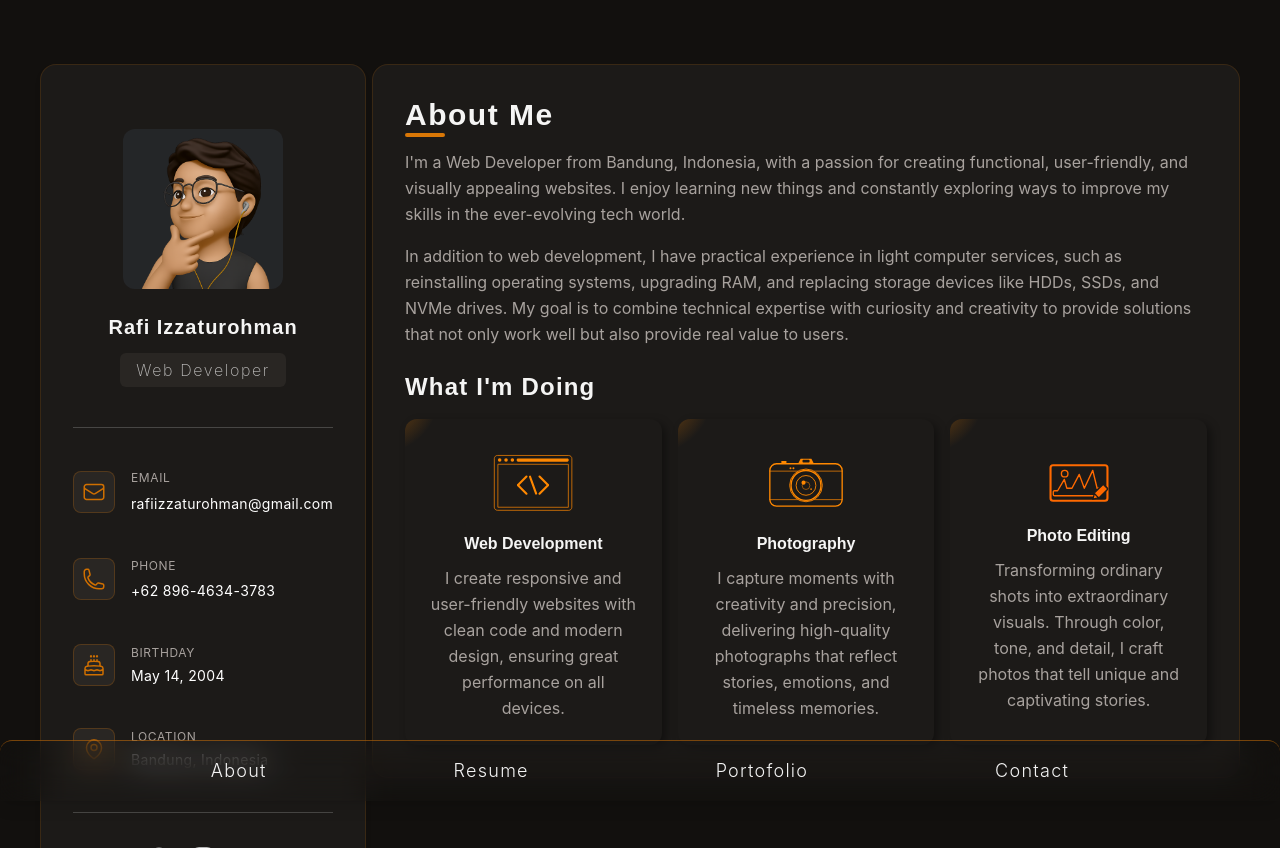
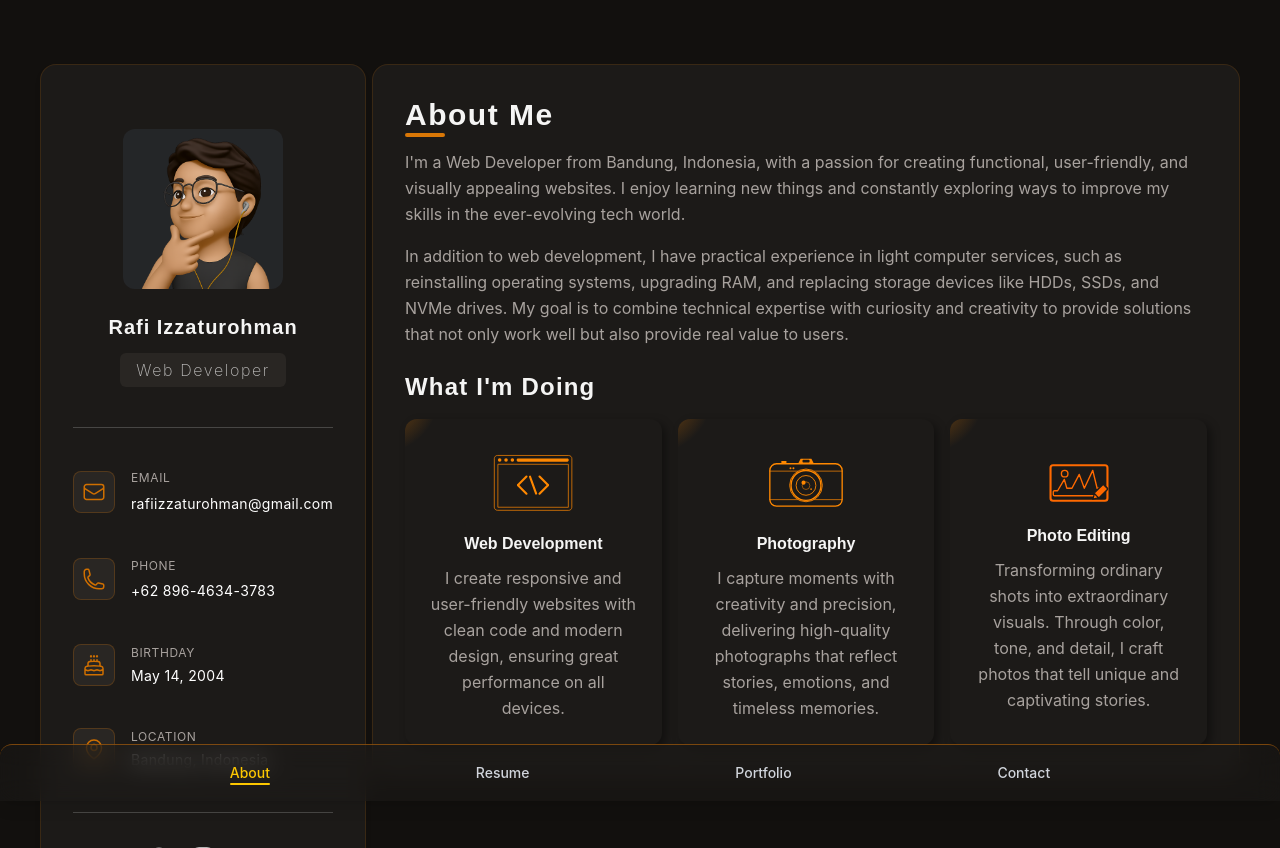
Before and after one commit to rafiizzaturohman/gluon, a Next.js app: page / in a window 1280 px wide. Built offline with nearby package versions, Linux system fonts and the light colour scheme.

Commit message:
Content Update

```diff
--- a/src/app/icons.tsx
+++ b/src/app/icons.tsx
@@ -4,3 +4,4 @@ export { default as LinkedInIcon } from "./icons/linkedin";
 export { default as WebDevIcon } from "./icons/webDev";
 export { default as CameraIcon } from "./icons/camera";
 export { default as PhotoEditIcon } from "./icons/photoedit";
+export { default as BookIcon } from "./icons/book";
--- /dev/null
+++ b/src/app/icons/book.tsx
@@ -0,0 +1,28 @@
+const BookIcon = ({ className }: { className?: string }) => {
+  return (
+    <svg
+      xmlns="http://www.w3.org/2000/svg"
+      viewBox="0 0 300 300"
+      shapeRendering="geometricPrecision"
+      textRendering="geometricPrecision"
+      className={`${className} fill-current`}
+    >
+      <path
+        d="M6,22.098332C6,22.098332,67.703927,-8.604955,129.407855,0c3.313708,0,6,2.686292,6,6v174.675341c0,3.313708-2.686292,6-6,6-61.703928-5.999994-90.591702-6.000005-129.407856,12.158492-3.313708,0,.000001,3.313712.000001.000004L0,30.434589c0-5.728325,6-8.336257,6-8.336257Z"
+        transform="matrix(1 0 0 1.329197 150.000012 17.824398)"
+        fill="none"
+        stroke="currentColor"
+        strokeWidth="20"
+      />
+      <path
+        d="M6,22.098332C6,22.098332,67.703927,-8.604955,129.407855,0c3.313708,0,6,2.686292,6,6v174.675341c0,3.313708-2.686292,6-6,6C67.703927,180.675347,38.816154,180.675344,0,198.833841c-3.313708,0,0,3.313704,0-.000004L0,30.434589c0-5.728325,6-8.336257,6-8.336257Z"
+        transform="matrix(-1 0 0 1.329197 150.000011 17.824398)"
+        fill="none"
+        stroke="currentColor"
+        strokeWidth="20"
+      />
+    </svg>
+  );
+};
+
+export default BookIcon;
--- a/src/app/page.tsx
+++ b/src/app/page.tsx
@@ -1,21 +1,26 @@
+"use client";
+
 import ContentCard from "@/components/contentCard";
 import NavBar from "@/components/navbar";
 import MyPersonal from "@/components/personal";
+import { useState } from "react";
 
 const Home = () => {
+  const [activeTab, setActiveTab] = useState("about");
+
   return (
     <main
       className="min-h-screen flex flex-col md:flex-row gap-2 lg:gap-8
       px-3 sm:px-4 md:px-6 lg:px-10 py-4 pb-14 md:py-10 lg:py-16"
     >
       {/* NavBar */}
-      <NavBar />
+      <NavBar activeTab={activeTab} setActiveTab={setActiveTab} />
 
       {/* Left Fixed Card */}
       <MyPersonal />
 
       {/* Right Scrollable Card */}
-      <ContentCard />
+      <ContentCard activeTab={activeTab} />
     </main>
   );
 };
--- a/src/components/about.tsx
+++ b/src/components/about.tsx
@@ -4,7 +4,7 @@ import WhatIDo from "./card-content/about/whatido";
 
 const AboutMe = () => {
   return (
-    <section className="space-y-6">
+    <section className="content-card space-y-6">
       <div className="space-y-3">
         <h1 className="main-page-title">About Me</h1>
 
--- a/src/components/contentCard.tsx
+++ b/src/components/contentCard.tsx
@@ -1,11 +1,23 @@
+"use client";
+
 import AboutMe from "./about";
+import MyResume from "./resume";
 
-const ContentCard = () => {
+type Props = {
+  activeTab: string;
+};
+
+const ContentCard = ({ activeTab }: Props) => {
   return (
-    <section className="flex-1 overflow-y-auto">
-      <div className="content-card">
-        <AboutMe />
-      </div>
+    <section className="flex-1 h-full pb-1.5 overflow-hidden">
+      {activeTab === "about" && <AboutMe />}
+      {activeTab === "resume" && <MyResume />}
+      {activeTab === "portfolio" && (
+        <h1 className="text-2xl font-bold">Portofolio Section</h1>
+      )}
+      {activeTab === "contact" && (
+        <h1 className="text-2xl font-bold">Contact Section</h1>
+      )}
     </section>
   );
 };
--- a/src/components/data/profileInfo.ts
+++ b/src/components/data/profileInfo.ts
@@ -17,7 +17,7 @@ export const profileInfo: ProfileItem[] = [
     label: "email",
     value: "rafiizzaturohman@gmail.com",
     icon: EnvelopeIcon,
-    link: "mailto:rafiizzaturohman@gmail.com",
+    link: "https://mail.google.com/mail/u/0/?view=cm&fs=1&to=rafiizzaturohman@gmail.com",
   },
   {
     label: "phone",
--- a/src/components/navbar.tsx
+++ b/src/components/navbar.tsx
@@ -1,20 +1,39 @@
-const NavBar = () => {
+"use client";
+
+import { motion } from "framer-motion";
+
+type Props = {
+  setActiveTab: (tab: string) => void;
+  activeTab: string;
+};
+
+const NavBar = ({ setActiveTab, activeTab }: Props) => {
+  const tabs = ["about", "resume", "portfolio", "contact"];
+
   return (
     <div className="fixed -bottom-[0.5px] left-0 w-full z-50">
-      <div className="navbar-card">
+      <div className="navbar-card bg-[#1c1a18]/50 backdrop-blur-md">
         <div className="items-layout">
-          <a href="" className="nav-title">
-            About
-          </a>
-          <a href="" className="nav-title">
-            Resume
-          </a>
-          <a href="" className="nav-title">
-            Portofolio
-          </a>
-          <a href="" className="nav-title">
-            Contact
-          </a>
+          {tabs.map((tab) => (
+            <button
+              key={tab}
+              onClick={() => setActiveTab(tab)}
+              className={`relative py-0.5 text-sm font-medium transition-colors capitalize ${
+                activeTab === tab ? "text-yellow-400" : "text-gray-300"
+              }`}
+            >
+              {tab}
+
+              {/* underline indicator */}
+              {activeTab === tab && (
+                <motion.div
+                  layoutId="underline"
+                  className="absolute left-0 right-0 h-[2px] bg-yellow-400 rounded-full"
+                  transition={{ type: "spring", stiffness: 300, damping: 25 }}
+                />
+              )}
+            </button>
+          ))}
         </div>
       </div>
     </div>
--- /dev/null
+++ b/src/components/resume.tsx
@@ -0,0 +1,32 @@
+import { BookIcon } from "@/app/icons";
+
+const educationData = [
+  {
+    title: "University School Of The Arts",
+    period: "2007 — 2008",
+    description:
+      "Nemo enims ipsam voluptatem, blanditiis praesentium voluptum delenit atque corrupti, quos dolores et quas molestias exceptur.",
+  },
+  {
+    title: "New York Academy Of Art",
+    period: "2006 — 2007",
+    description:
+      "Ratione voluptatem sequi nesciunt, facere quisquams facere menda ossimus, omnis voluptas assumenda est omnis..",
+  },
+  {
+    title: "High School Of Art And Design",
+    period: "2002 — 2004",
+    description:
+      "Duis aute irure dolor in reprehenderit in voluptate, quila voluptas mag odit aut fugit, sed consequuntur magni dolores eos.",
+  },
+];
+
+const MyResume = () => {
+  return (
+    <section className="content-card">
+      <div></div>
+    </section>
+  );
+};
+
+export default MyResume;
```
